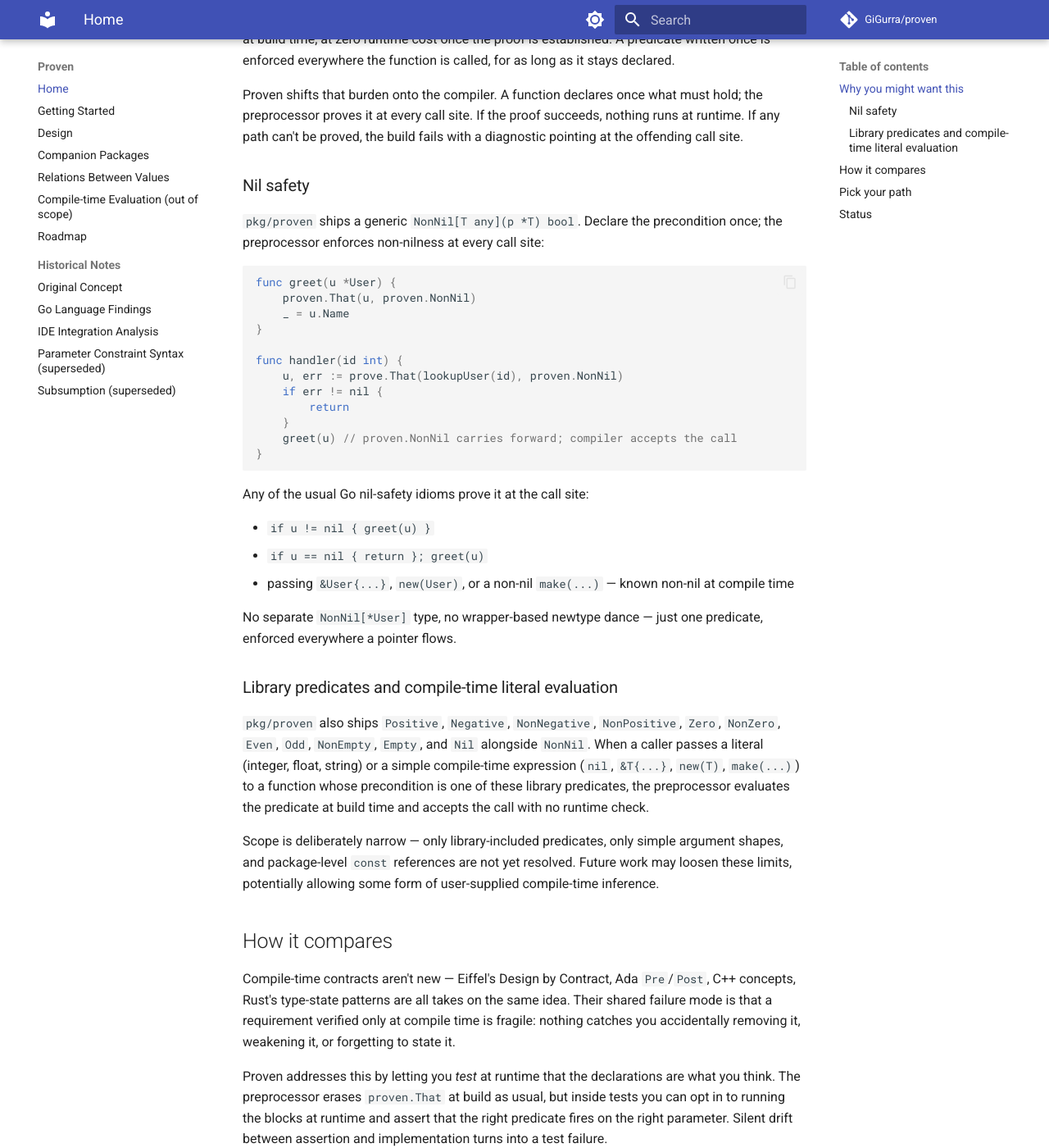
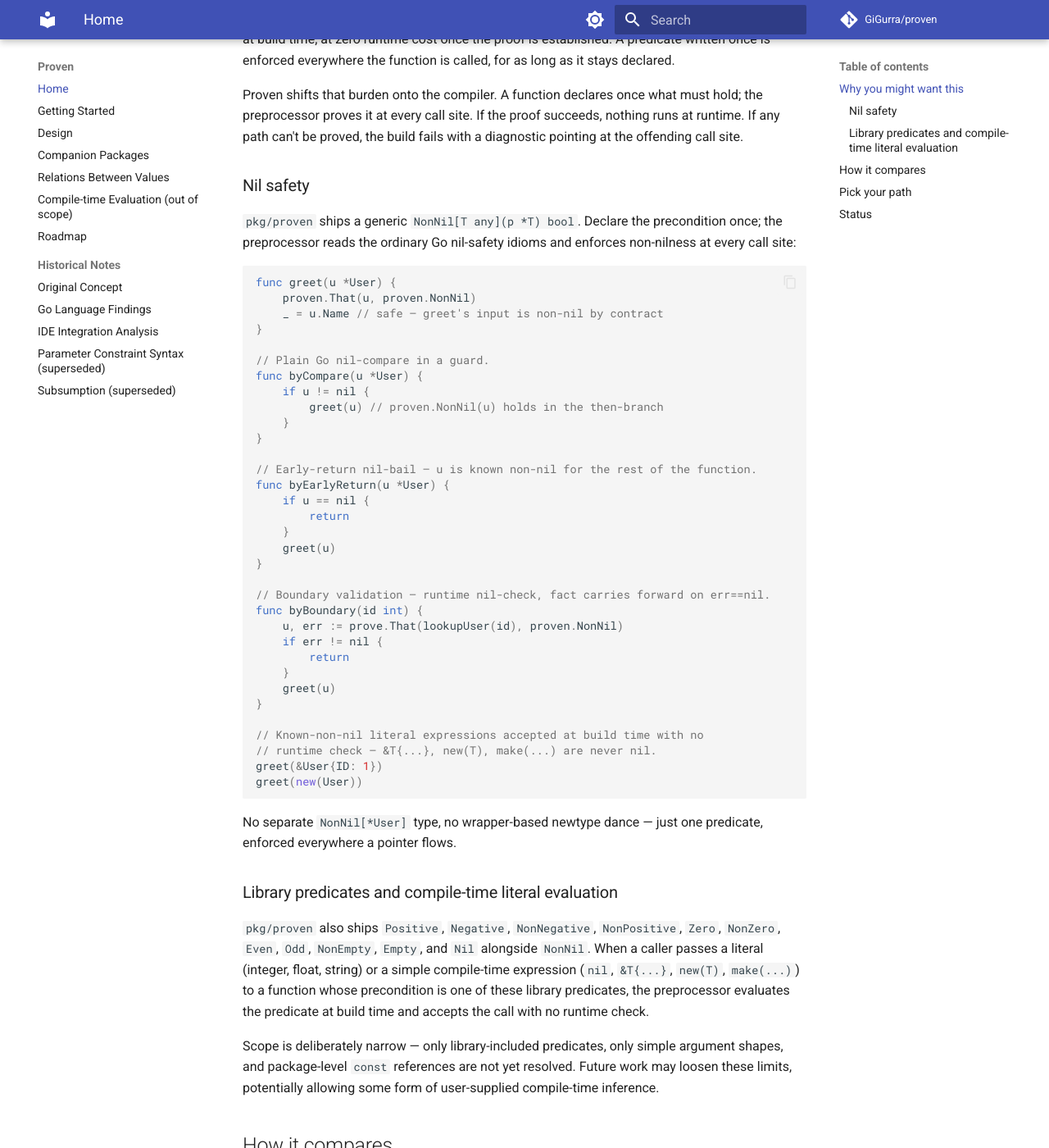
Before and after one commit to GiGurra/proven, an MkDocs documentation site: the page built from docs/index.md, in a window 1280 px wide and 1400 px high, scrolled down 1763 px. Shown: the whole window at 82% size. Built offline with MkDocs 1.6.1 and Material for MkDocs 9.7.7, drawn with Linux system fonts in a browser that asks for light colours; comment, search, counter and statistics services are not loaded.

Commit message:
docs: expand nil-safety section with all common Go idioms as code
README and docs/index.md now demonstrate the four ways to prove
proven.NonNil at a call site as actual code, not just a bulleted
list:

- if u != nil { greet(u) } — plain Go nil-compare guard
- if u == nil { return }; greet(u) — early-return nil-bail
- prove.That at a boundary with err-check — runtime check carries
  the fact forward
- &T{...}, new(T), make(...) as arg — known non-nil at compile time

Each sits in a named wrapper function so the reader sees the
idiomatic structure in context rather than inferring it from a
bullet.

Co-Authored-By: Claude Opus 4.7 (1M context) <noreply@anthropic.com>

````diff
--- a/docs/index.md
+++ b/docs/index.md
@@ -74,28 +74,43 @@ Proven shifts that burden onto the compiler. A function declares once what must
 
 ### Nil safety
 
-`pkg/proven` ships a generic `NonNil[T any](p *T) bool`. Declare the precondition once; the preprocessor enforces non-nilness at every call site:
+`pkg/proven` ships a generic `NonNil[T any](p *T) bool`. Declare the precondition once; the preprocessor reads the ordinary Go nil-safety idioms and enforces non-nilness at every call site:
 
 ```go
 func greet(u *User) {
     proven.That(u, proven.NonNil)
-    _ = u.Name
+    _ = u.Name // safe — greet's input is non-nil by contract
 }
 
-func handler(id int) {
+// Plain Go nil-compare in a guard.
+func byCompare(u *User) {
+    if u != nil {
+        greet(u) // proven.NonNil(u) holds in the then-branch
+    }
+}
+
+// Early-return nil-bail — u is known non-nil for the rest of the function.
+func byEarlyReturn(u *User) {
+    if u == nil {
+        return
+    }
+    greet(u)
+}
+
+// Boundary validation — runtime nil-check, fact carries forward on err==nil.
+func byBoundary(id int) {
     u, err := prove.That(lookupUser(id), proven.NonNil)
     if err != nil {
         return
     }
-    greet(u) // proven.NonNil carries forward; compiler accepts the call
+    greet(u)
 }
+
+// Known-non-nil literal expressions accepted at build time with no
+// runtime check — &T{...}, new(T), make(...) are never nil.
+greet(&User{ID: 1})
+greet(new(User))
 ```
-
-Any of the usual Go nil-safety idioms prove it at the call site:
-
-- `if u != nil { greet(u) }`
-- `if u == nil { return }; greet(u)`
-- passing `&User{...}`, `new(User)`, or a non-nil `make(...)` — known non-nil at compile time
 
 No separate `NonNil[*User]` type, no wrapper-based newtype dance — just one predicate, enforced everywhere a pointer flows.
 
````
Also changed, not shown: README.md (+32 -12 lines).
